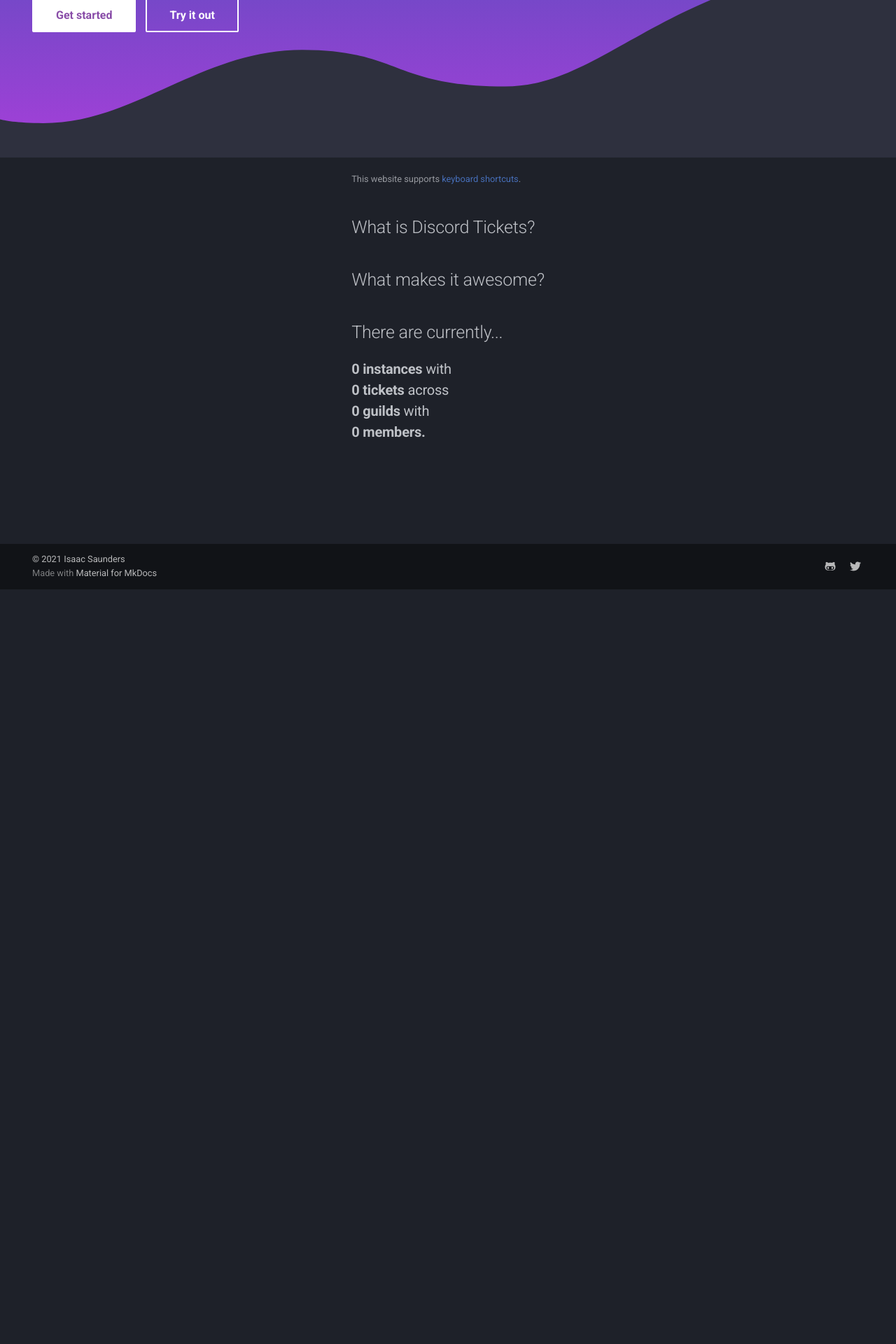
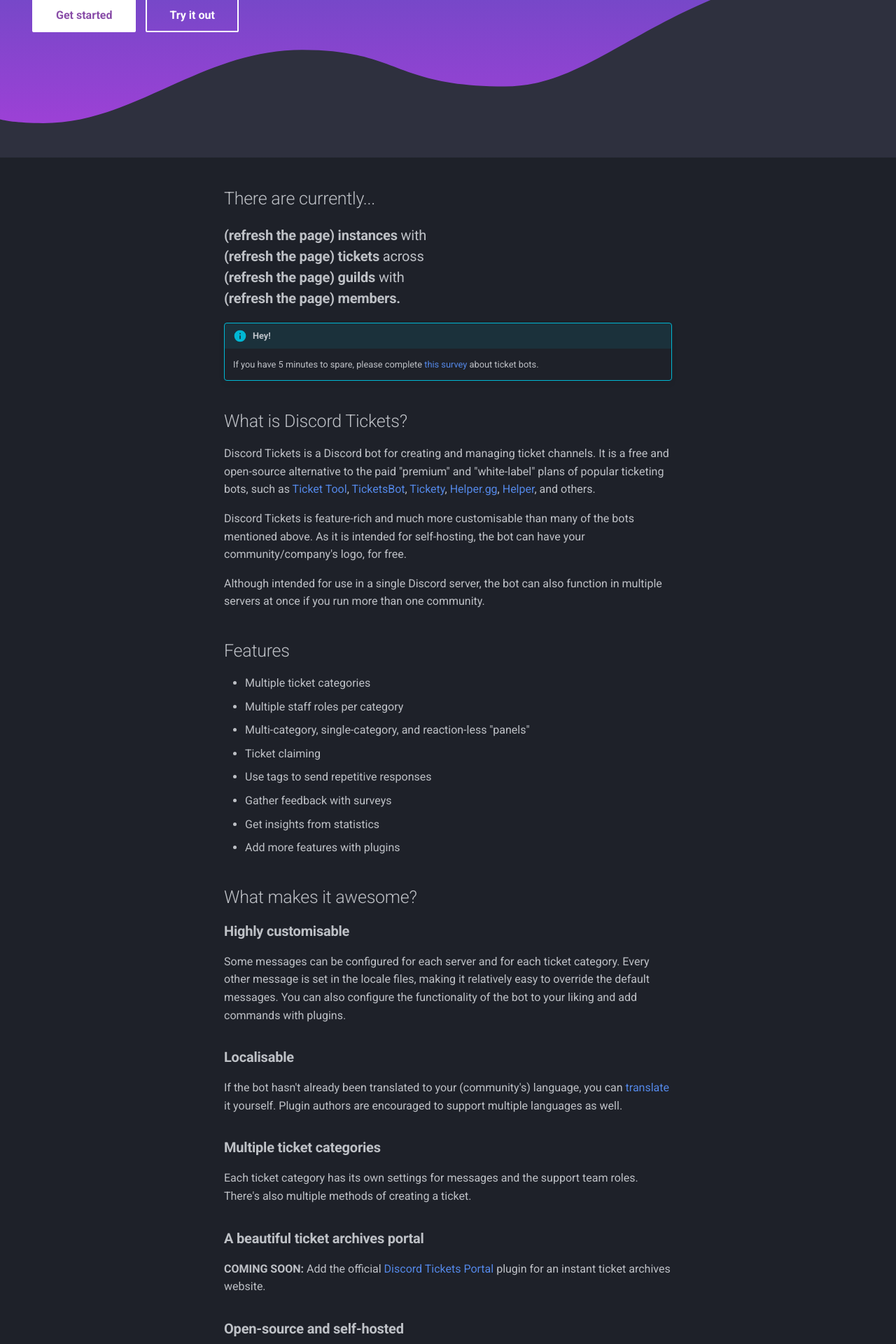
Before and after one commit to discord-tickets/docs, an MkDocs documentation site: the page built from docs/index.md, in a window 1280 px wide. Shown: the part 352-2272 px from the top of the page at 70% size. Built offline with MkDocs 1.6.1 and Material for MkDocs 9.7.7, drawn with Linux system fonts in a browser that asks for light colours; comment, search, counter and statistics services are not loaded; before the commit the page ends 1194 px from its top, so only the background shows below that; some of the changed text lies outside the part shown.

Commit message:
Update home page and footer

```diff
--- a/docs/index.md
+++ b/docs/index.md
@@ -2,3 +2,49 @@
 template: home.html
 title: Discord Tickets
 ---
+
+!!! info "Hey!"
+	If you have 5 minutes to spare, please complete [this survey](https://forms.office.com/r/LE1UbheBTm) about ticket bots.
+
+## What is Discord Tickets?
+
+Discord Tickets is a Discord bot for creating and managing ticket channels. It is a free and open-source alternative to the paid "premium" and "white-label" plans of popular ticketing bots, such as [Ticket Tool](https://tickettool.xyz/), [TicketsBot](https://ticketsbot.net/), [Tickety](https://tickety.net/), [Helper.gg](https://helper.gg/), [Helper](https://helper.wtf), and others.
+
+Discord Tickets is feature-rich and much more customisable than many of the bots mentioned above. As it is intended for self-hosting, the bot can have your community/company's logo, for free.
+
+Although intended for use in a single Discord server, the bot can also function in multiple servers at once if you run more than one community.
+
+## Features
+
+- Multiple ticket categories
+- Multiple staff roles per category
+- Multi-category, single-category, and reaction-less "panels"
+- Ticket claiming
+- Use tags to send repetitive responses
+- Gather feedback with surveys
+- Get insights from statistics
+- Add more features with plugins
+
+
+## What makes it awesome?
+
+### **Highly customisable**
+Some messages can be configured for each server and for each ticket category. Every other message is set in the locale files, making it relatively easy to override the default messages.
+You can also configure the functionality of the bot to your liking and add commands with plugins.
+
+### **Localisable**
+If the bot hasn't already been translated to your (community's) language, you can [translate](https://github.com/discord-tickets/.github/blob/main//CONTRIBUTING.md#translating) it yourself.
+Plugin authors are encouraged to support multiple languages as well.
+
+### **Multiple ticket categories**
+Each ticket category has its own settings for messages and the support team roles. There's also multiple methods of creating a ticket.
+
+### **A beautiful ticket archives portal**
+**COMING SOON:** Add the official [Discord Tickets Portal](https://github.com/discord-tickets/portal) plugin for an instant ticket archives website.
+
+### **Open-source and self-hosted**
+It's yours, you have full control.
+
+### **Supports multiple databases**
+Discord Tickets uses [Sequelize](https://github.com/sequelize/sequelize) to allow you to choose from SQLite, MySQL, MariaDB, PostgreSQL, or MSSQL for your database, with very little setup.
+If you choose SQLite, which is the default as it is the easiest, you don't need to do anything! If you choose to use another database (recommended), you only need to install the package(s) with NPM and create the database. All of the database tables are created automatically, regardless of which database type you use.
--- a/docs/stylesheets/extra.css
+++ b/docs/stylesheets/extra.css
@@ -31,7 +31,8 @@
 }
 
 footer.sponsorship {
-	text-align: center
+	text-align: center;
+	margin: 1em;
 }
 
 footer.sponsorship hr {
--- a/overrides/home.html
+++ b/overrides/home.html
@@ -14,6 +14,10 @@
 		display: none
 	}
 
+	.homepage-content {
+		width: 90%;
+	}
+
 	@media screen and (min-width:60em) {
 		.md-sidebar--secondary {
 			display: none
@@ -23,6 +27,9 @@
 	@media screen and (min-width:76.25em) {
 		.md-sidebar--primary {
 			display: none
+		}
+		.homepage-content {
+			width: 50%;
 		}
 	}
 </style>
@@ -50,47 +57,46 @@
 		</div>
 	</div>
 </section>
-<div class="md-grid md-typeset">
-
-	<p>
-		<small>This website supports <a href="https://squidfunk.github.io/mkdocs-material/setup/setting-up-navigation/#keyboard-shortcuts">keyboard shortcuts</a>.</small>
-	</p>
-
-	<div>
-		<h2>What is Discord Tickets?</h2>
-		<p></p>
-	</div>
-
-	<div>
-		<h2>What makes it awesome?</h2>
-		<p></p>
-	</div>
-
-	<!--
-		survey
-		https://forms.office.com/r/LE1UbheBTm
-	-->
-
-	<!--
-		stop repeating yourself with tags.
-		surveys.
-		stats.
-	-->
+<div class="md-grid md-typeset homepage-content">
 
 	<div>
 		<h2>There are currently...</h2>
 		<p id="stats">
-			<strong><span id="clients-count">0</span> instances</strong> with<br>
-			<strong><span id="tickets-count">0</span> tickets</strong> across<br>
-			<strong><span id="guilds-count">0</span> guilds</strong> with<br>
-			<strong><span id="members-count">0</span> members.</strong>
+			<strong><span id="clients-count">(refresh the page)</span> instances</strong> with<br>
+			<strong><span id="tickets-count">(refresh the page)</span> tickets</strong> across<br>
+			<strong><span id="guilds-count">(refresh the page)</span> guilds</strong> with<br>
+			<strong><span id="members-count">(refresh the page)</span> members.</strong>
 		</p>
 	</div>
-	<br><br><br>
+
+	<div>
+		{{ page.content }}
+	</div>
+
+	<div>
+		<h2>Sponsored by</h2>
+		<p>
+			Discord Tickets is used by and sponsored by these awesome communities:
+
+			<ul>
+				<li>
+					<a href="https://reskybounds.com/">reSkybounds</a>
+				</li>
+			</ul>
+		</p>
+
+		<iframe src="https://github.com/sponsors/eartharoid/button" title="Sponsor eartharoid" height="35" width="116"
+			style="border: 0;"></iframe>
+	</div>
+
+	<p>
+		<small>
+			This is not an official Discord product. It is not affiliated with nor endorsed by Discord Inc.
+		</small>
+	</p>
+
 </div>
 {% endblock %}
-
-{% block content %}{% endblock %}S
 
 {% block footer %}
 	{% include "partials/footer.html" %}
--- a/overrides/main.html
+++ b/overrides/main.html
@@ -40,6 +40,9 @@
 
 {% block content %}
 	{{ super() }}
+	<small>This website supports <a
+			href="https://squidfunk.github.io/mkdocs-material/setup/setting-up-navigation/#keyboard-shortcuts">keyboard
+			shortcuts</a></small>
 	<footer class="sponsorship">
 		<hr>
 		<a href="https://github.com/discord-tickets/bot/?sponsor=1" title="Donate to support this project">
```
